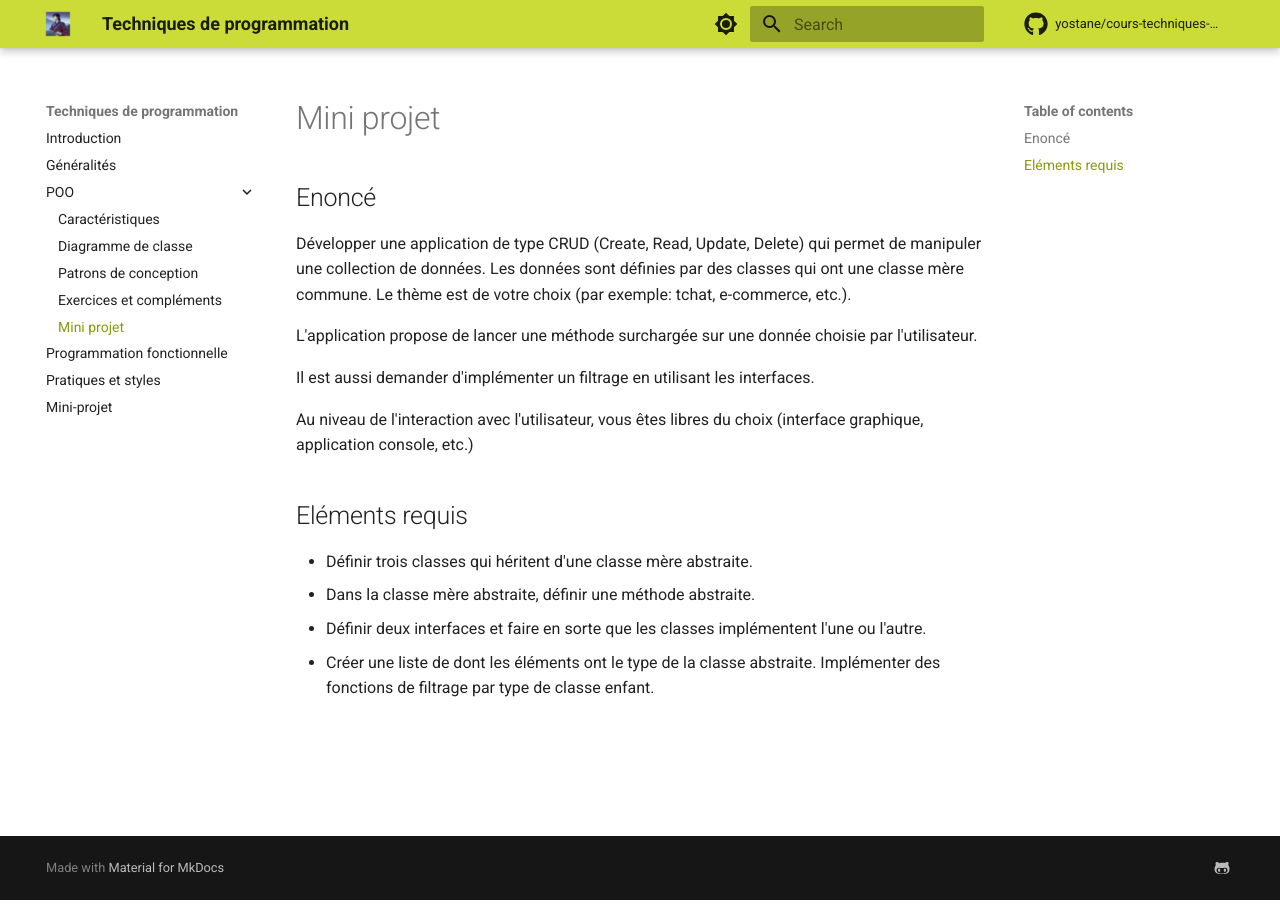
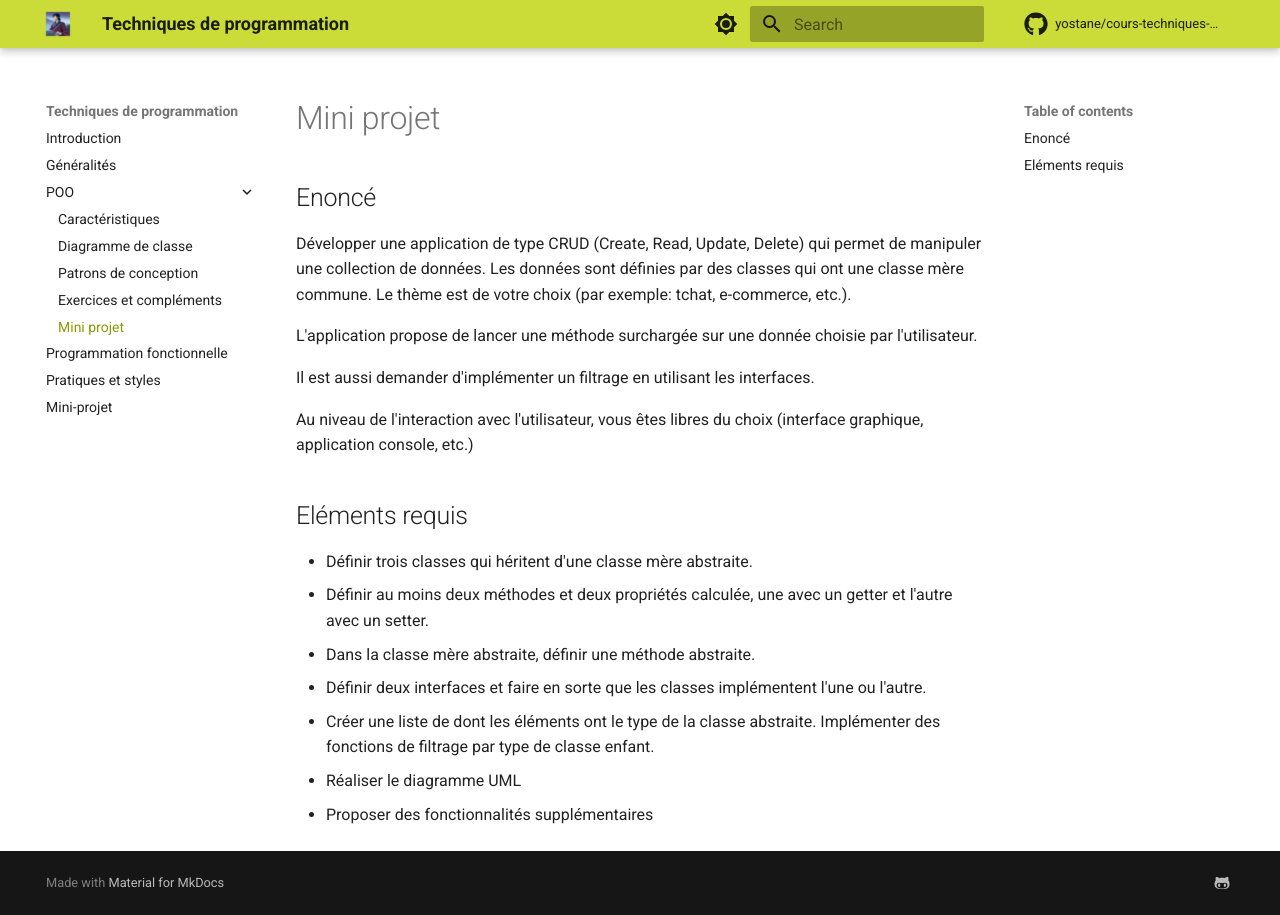
Before and after one commit to yostane/cours-techniques-de-programmation, an MkDocs documentation site: the page built from docs/poo/projet.md, in a window 1280 px wide. Built offline with MkDocs 1.6.1 and Material for MkDocs 9.7.7, drawn with Linux system fonts in a browser that asks for light colours; comment, search, counter and statistics services are not loaded.

Commit message:
projet mis à jour

```diff
--- a/docs/poo/projet.md
+++ b/docs/poo/projet.md
@@ -15,6 +15,9 @@
 ## Eléments requis
 
 -   Définir trois classes qui héritent d'une classe mère abstraite.
+-   Définir au moins deux méthodes et deux propriétés calculée, une avec un getter et l'autre avec un setter.
 -   Dans la classe mère abstraite, définir une méthode abstraite.
 -   Définir deux interfaces et faire en sorte que les classes implémentent l'une ou l'autre.
 -   Créer une liste de dont les éléments ont le type de la classe abstraite. Implémenter des fonctions de filtrage par type de classe enfant.
+-   Réaliser le diagramme UML
+-   Proposer des fonctionnalités supplémentaires
```
